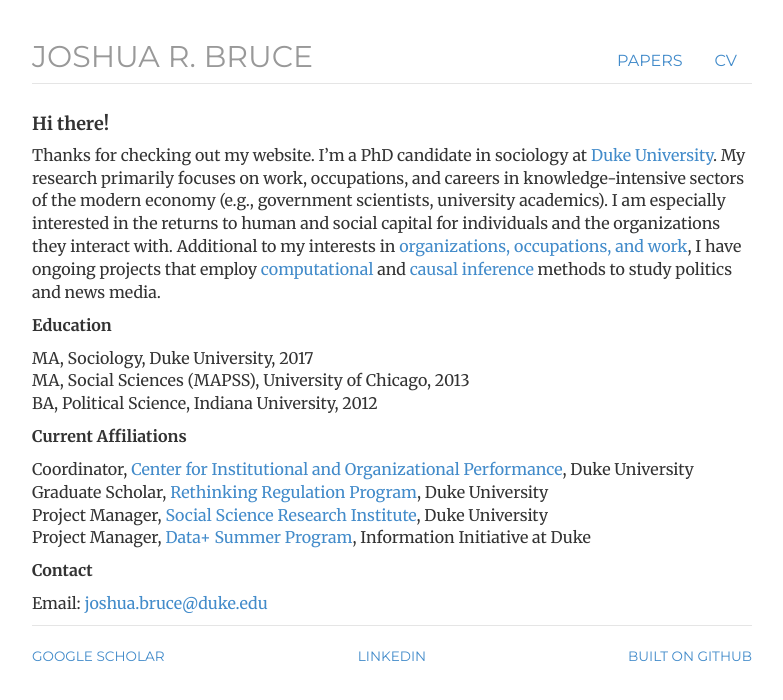
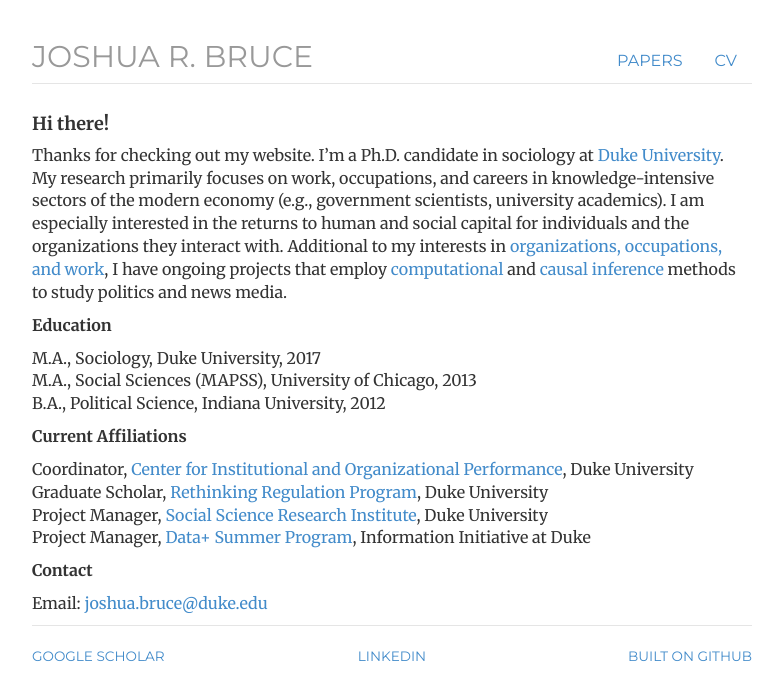
Before and after one commit to joshuarbruce/joshuarbruce.github.io, a Jekyll site: the page built from index.html, in a window 1280 px wide. Shown: the top 700 px of the page, without its empty margins (248-1031 px from the left). Built offline with Jekyll 4.4.1, drawn with Linux system fonts in a browser that asks for light colours; nearby versions of some CDN libraries.

Commit message:
Update index.html

```diff
--- a/index.html
+++ b/index.html
@@ -4,13 +4,13 @@
 ---
 <div class="blurb">
 	<h4>Hi there!</h4>
-	<p>Thanks for checking out my website. I’m a PhD candidate in sociology at <a href="http://sociology.duke.edu/" target="_blank">Duke University</a>. My research primarily focuses on work, occupations, and careers in knowledge-intensive sectors of the modern economy (e.g., government scientists, university academics). I am especially interested in the returns to human and social capital for individuals and the organizations they interact with. Additional to my interests in <a href="https://oowsection.org/" target = "_blank">organizations, occupations, and work</a>, I have ongoing projects that employ <a href="https://en.wikipedia.org/wiki/Computational_sociology" target="_blank">computational</a> and <a href="https://arxiv.org/pdf/1003.2619v1.pdf" target="_blank">causal inference</a> methods to study politics and news media.</p>
+	<p>Thanks for checking out my website. I’m a Ph.D. candidate in sociology at <a href="http://sociology.duke.edu/" target="_blank">Duke University</a>. My research primarily focuses on work, occupations, and careers in knowledge-intensive sectors of the modern economy (e.g., government scientists, university academics). I am especially interested in the returns to human and social capital for individuals and the organizations they interact with. Additional to my interests in <a href="https://oowsection.org/" target = "_blank">organizations, occupations, and work</a>, I have ongoing projects that employ <a href="https://en.wikipedia.org/wiki/Computational_sociology" target="_blank">computational</a> and <a href="https://arxiv.org/pdf/1003.2619v1.pdf" target="_blank">causal inference</a> methods to study politics and news media.</p>
 
     <p><b>Education</b></p>
     <p>
-        MA, Sociology, Duke University, 2017<br>
-        MA, Social Sciences (MAPSS), University of Chicago, 2013<br>
-	BA, Political Science, Indiana University, 2012<br>
+        M.A., Sociology, Duke University, 2017<br>
+        M.A., Social Sciences (MAPSS), University of Chicago, 2013<br>
+	B.A., Political Science, Indiana University, 2012<br>
     </p>
 	<p><b>Current Affiliations</b></p>
 	<p>
```
